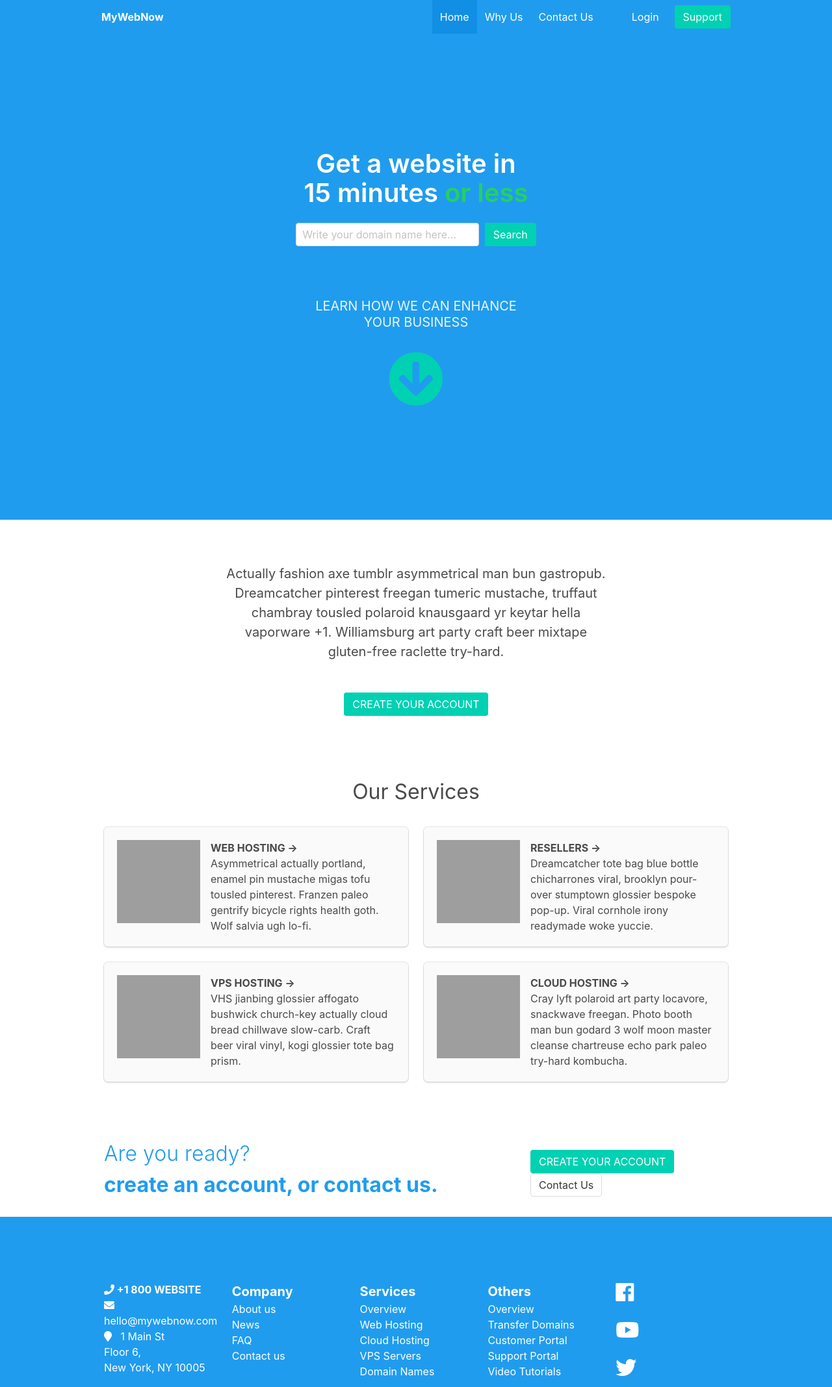
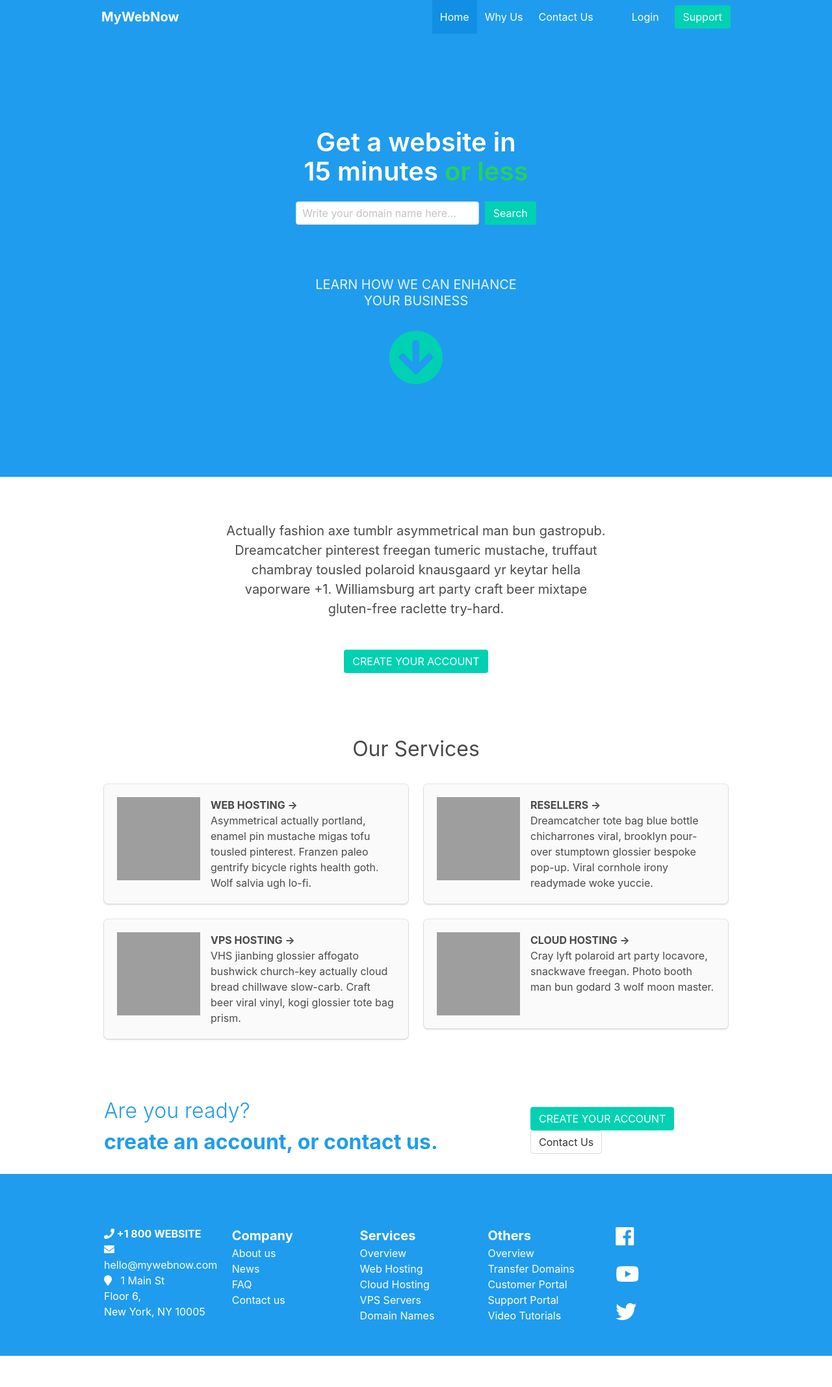
Before and after one commit to aut0maat10/bulma-project, a website: page mypage.html in a window 1280 px wide. Shown: the whole page at 65% size. After the commit the page ends 2087 px from the top, so only its background shows below. Drawn offline with nearby package versions, Linux system fonts and the light colour scheme; grey boxes are pictures that could not be loaded.

Commit message:
minor adjustments

```diff
--- a/mypage.html
+++ b/mypage.html
@@ -11,13 +11,13 @@
 </head>
 <body>
     <!-- Hero -->
-    <section class="hero is-info is-fullheight">
+    <section class="hero is-info is-medium">
       <!-- Hero head: will stick at the top -->
       <div class="hero-head">
         <nav class="navbar">
           <div class="container">
             <div class="navbar-brand">
-              <a href="#" class="navbar-item has-text-weight-bold">MyWebNow</a>
+              <a href="#" class="navbar-item is-size-5 has-text-weight-bold">MyWebNow</a>
               <span class="navbar-burger burger" data-target="navbarMenuHeroA">
             <span></span>
               <span></span>
@@ -172,8 +172,7 @@
               <div class="content">
                 <p>
                   <strong class="is-uppercase">Cloud Hosting &#8594;</strong>
-                  <br> Cray lyft polaroid art party locavore, snackwave freegan. Photo booth man bun godard 3 wolf moon master cleanse chartreuse
-                  echo park paleo try-hard kombucha.
+                  <br> Cray lyft polaroid art party locavore, snackwave freegan. Photo booth man bun godard 3 wolf moon master.
                 </p>
               </div>
             </div>
--- a/sass/mystyles.scss
+++ b/sass/mystyles.scss
@@ -2,6 +2,17 @@
 
 // Import a Google Font
 //@import url('https://fonts.googleapis.com/css?family=Nunito:400,700');
+
+section.hero.is-info {
+  position: relative;
+}
+
+// svg {
+//   position: absolute;
+//   bottom: 0;
+//   width: 100%;
+//   height: 22vw;
+// }
 
 $beige-lighter: #EFF0EB;
 $black: #000;
@@ -33,7 +44,8 @@ div.about-text {
 }
 
 .footer-container {
-  padding-top: 100px;
+  padding-top: 80px;
+  padding-bottom: 50px;
 }
 
 section#call-to-action-container {
@@ -60,6 +72,12 @@ div.button-wrapper {
 i.scroll-button {
   margin-top: 10px;
   animation: pulse 1.1s infinite;
+  z-index: 1000;
+}
+
+div.icon-background {
+  color: #fff;
+  z-index: -1;
 }
 
 i.scroll-button:hover {
```
Also changed, not shown: css/mystyles.css.
